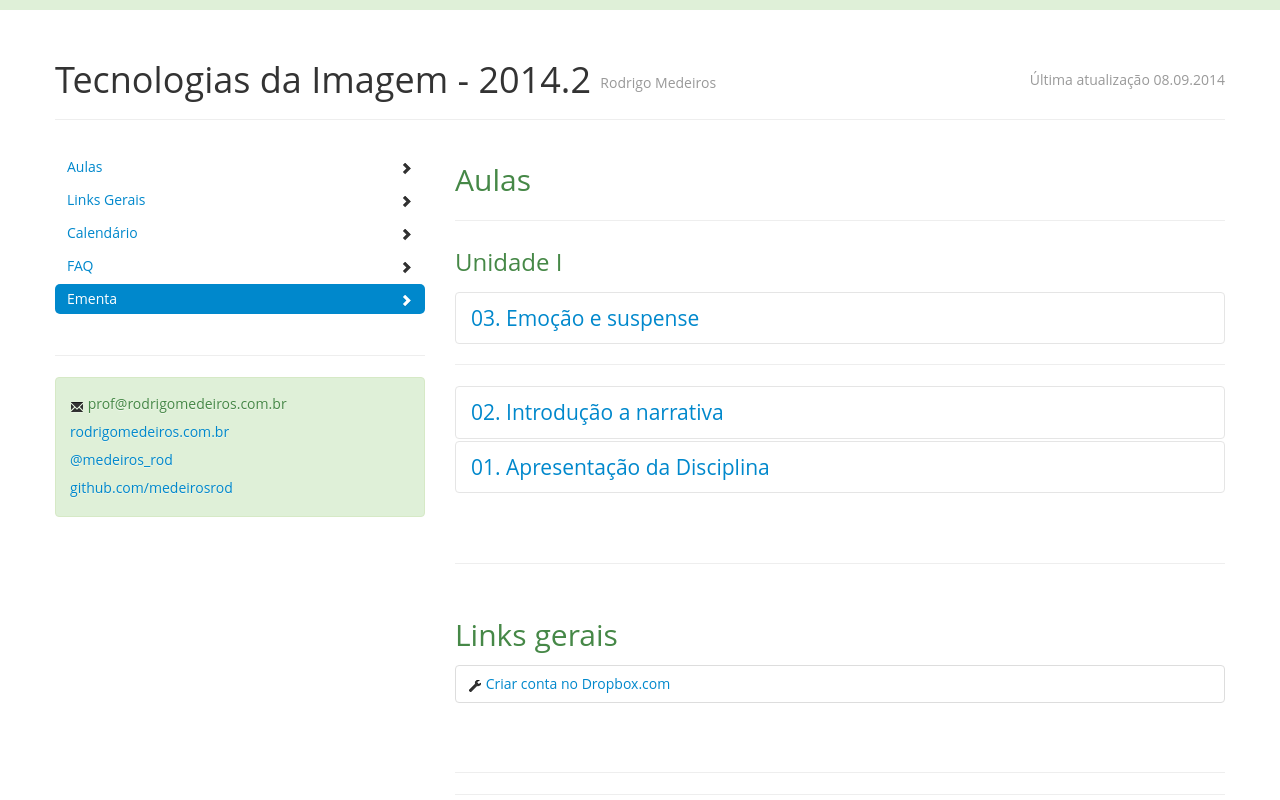
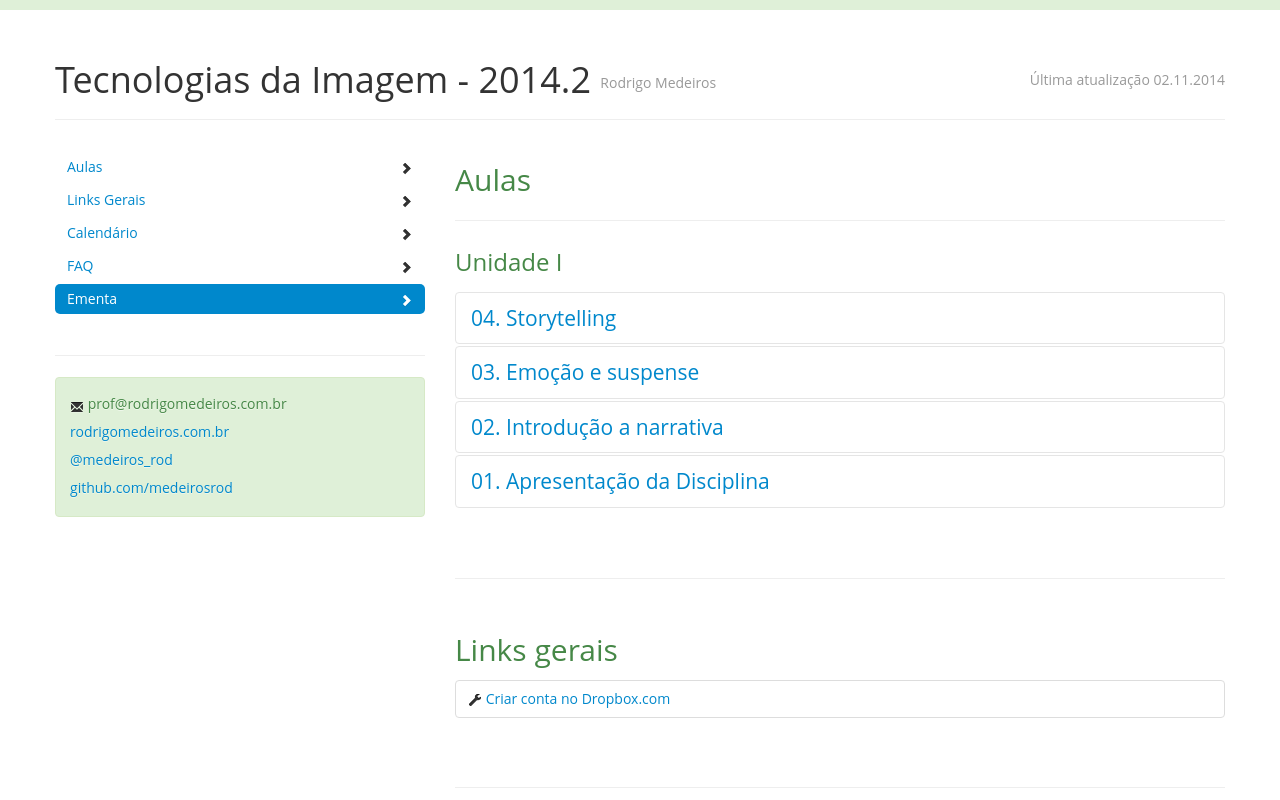
Before and after one commit to medeirosrod/tecnologias2014.2, a plain HTML site: page index.html in a window 1280 px wide. Shown: the top 800 px of the page. Drawn offline with nearby package versions, Linux system fonts and the light colour scheme.

Commit message:
add aula 04

```diff
--- a/index.html
+++ b/index.html
@@ -24,7 +24,7 @@ Material desenvolvido e cedido por @rdmuniz para servir como base para os reposi
 
     <div class="container">
           <div class="page-header">
-            <h1> Tecnologias da Imagem - 2014.2 <small>Rodrigo Medeiros</small> <small class="pull-right">Última atualização 08.09.2014</small></h1>
+            <h1> Tecnologias da Imagem - 2014.2 <small>Rodrigo Medeiros</small> <small class="pull-right">Última atualização 02.11.2014</small></h1>
           </div>
 
       <div class="row" id="content">
@@ -128,6 +128,9 @@ Material desenvolvido e cedido por @rdmuniz para servir como base para os reposi
                   </div>
                 </div>
 
+ -->
+ <hr>
+  <h3>Unidade I</h3>
 
             <div class="accordion-group">
                   <div class="accordion-heading">
@@ -142,7 +145,7 @@ Material desenvolvido e cedido por @rdmuniz para servir como base para os reposi
                     <div class="accordion-inner">
                           <p class="pull-right">
                             <a href="downloads/aula04.zip" class="btn btn-success btn-large"><i class="icon-download icon-white"></i> Baixar slides</a><br>
-                            <small>Versão de 13.05.2014</small>
+                            <small>Versão de 02.11.2014</small>
                           </p>
 
                           <h3>Links</h3>
@@ -154,9 +157,8 @@ Material desenvolvido e cedido por @rdmuniz para servir como base para os reposi
                     </div>
                   </div>
                 </div>
- -->
- <hr>
-  <h3>Unidade I</h3>
+
+
             <div class="accordion-group">
                   <div class="accordion-heading">
                     <h3>
@@ -186,10 +188,6 @@ Material desenvolvido e cedido por @rdmuniz para servir como base para os reposi
                     </div>
                   </div>
                 </div>
-
-
-                <hr>
-
 
                 <div class="accordion-group">
                   <div class="accordion-heading">
```
Also changed, not shown: 1 other file.
